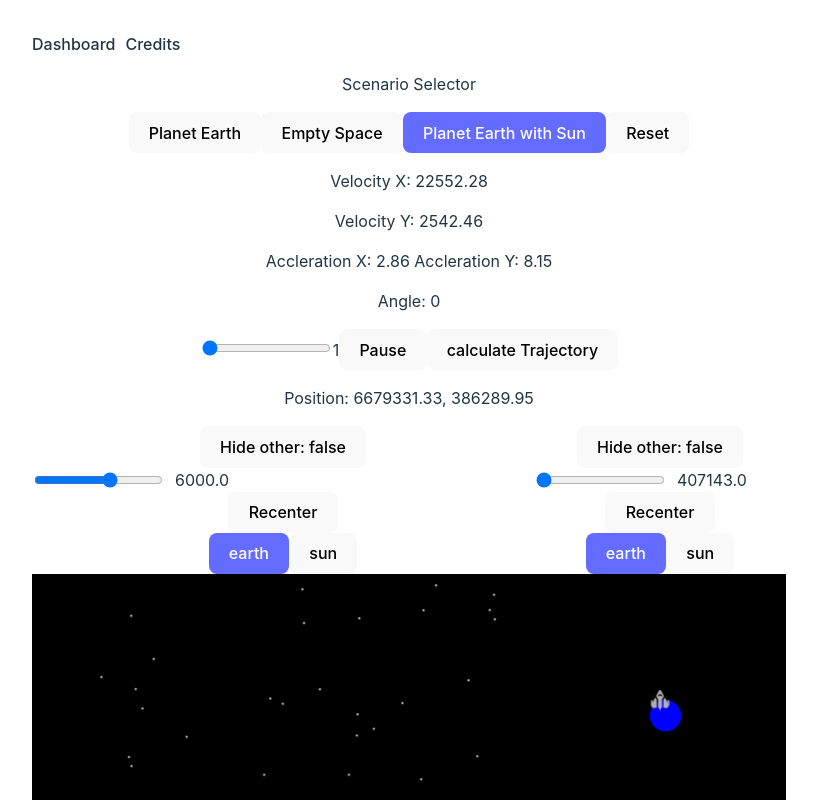
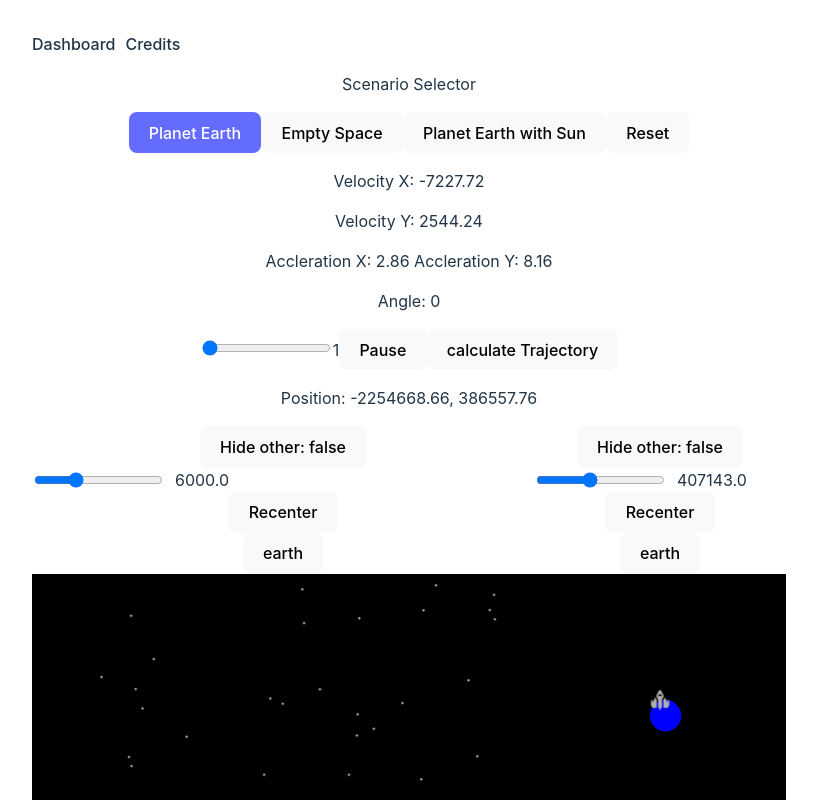
Before and after one commit to JosephRodolfo/space-ship-2, a Vue app: page / in a window 1280 px wide. Shown: the top 800 px of the page, without its empty margins (231-1048 px from the left). Built offline with nearby package versions, Linux system fonts and the light colour scheme.

Commit message:
make initializing scenario go through method rather than hard coding into store

```diff
--- a/src/components/Dashboard.vue
+++ b/src/components/Dashboard.vue
@@ -1,12 +1,13 @@
 <template>
+  <div v-if="currentScenario">
   <ScenarioSelector></ScenarioSelector>
-  <p>Velocity X: {{ currentScenario.ship.velocity.x!.toFixed(2) }}</p>
-  <p>Velocity Y: {{ currentScenario.ship.velocity.y!.toFixed(2) }}</p>
+  <p>Velocity X: {{ currentScenario!.ship.velocity.x!.toFixed(2) }}</p>
+  <p>Velocity Y: {{ currentScenario!.ship.velocity.y!.toFixed(2) }}</p>
   <p>
-    Accleration X: {{ currentScenario.ship.acceleration.x!.toFixed(2) }} Accleration Y:
-    {{ currentScenario.ship.acceleration.y?.toFixed(2) }}
+    Accleration X: {{ currentScenario!.ship.acceleration.x!.toFixed(2) }} Accleration Y:
+    {{ currentScenario!.ship.acceleration.y?.toFixed(2) }}
   </p>
-  <p>Angle: {{ (currentScenario.ship.rotationAngle * (180 / Math.PI)).toFixed(0) }}</p>
+  <p>Angle: {{ (currentScenario!.ship.rotationAngle * (180 / Math.PI)).toFixed(0) }}</p>
   <div class="speed-controls">
     <input type="range" :min="speedSettings.min" :max="speedSettings.max" :step="1" v-model="speed" />
     <span>{{ speed }}</span>
@@ -14,8 +15,8 @@
     <button @click="initCalculateTrajectory"> calculate Trajectory</button>
   </div>
   <p>
-    Position: {{ currentScenario.ship.position.x!.toFixed(2) }},
-    {{ currentScenario.ship.position.y!.toFixed(2) }}
+    Position: {{ currentScenario!.ship.position.x!.toFixed(2) }},
+    {{ currentScenario!.ship.position.y!.toFixed(2) }}
   </p>
   <div class="canvas-container">
     <CanvasWithControls
@@ -25,8 +26,8 @@
         maxValue: magnificationSettings.map.max,
         defaultMagnification: magnificationSettings.map.default,
       }"
-      :ship="currentScenario.ship"
-      :other-objects="currentScenario.otherBodies"
+      :ship="currentScenario!.ship"
+      :other-objects="currentScenario!.otherBodies"
       :background="true"
     ></CanvasWithControls>
     <CanvasWithControls
@@ -36,12 +37,13 @@
         maxValue: magnificationSettings.miniMap.max,
         defaultMagnification: magnificationSettings.miniMap.default,
       }"
-      :ship="currentScenario.ship"
-      :other-objects="currentScenario.otherBodies"
+      :ship="currentScenario!.ship"
+      :other-objects="currentScenario!.otherBodies"
       :background="false"
       :canvas-size="canvasSize"
     ></CanvasWithControls>
   </div>
+</div>
 </template>
 
 <script setup lang="ts">
@@ -59,10 +61,10 @@ const currentScenario = computed(() => {
   return mainStore.initialState;
 })
 const speedSettings = computed(() => {
-  return currentScenario.value.speedSettings;
+  return currentScenario.value!.speedSettings;
 })
 const magnificationSettings = computed(() => {
-  return currentScenario.value.magnificationSettings;
+  return currentScenario.value!.magnificationSettings;
 });
 const mainStore = useMainStore();
 let gameEngine: GameEngine;
@@ -72,10 +74,12 @@ const canvasSize = computed(() => ({
 }));
 const physics = new Physics();
 const currentReferenceBody = computed(() => {
+  if (!mainStore.initialState) return null;
   return mainStore.initialState.otherBodies.find((el) => el.name === mainStore.referenceBody);
 })
 
 function initCalculateTrajectory() {
+  if (!currentScenario.value) return;
     const relativeVelocity =
     currentReferenceBody.value
     ? physics.calculateRelativeVelocity(currentScenario.value.ship.velocity, currentReferenceBody.value!.velocity)
@@ -113,23 +117,23 @@ function initCalculateTrajectory() {
     });
 }
 
-watch(
-  () => currentScenario.value.ship.firingThruster,
-  (newVal, oldVal) => {
-    if (newVal !== false && oldVal !== true) {
-      return;
-    }
- initCalculateTrajectory();
-  }
-);
+// watch(
+//   () => currentScenario.value!.ship.firingThruster,
+//   (newVal, oldVal) => {
+//     if (newVal !== false && oldVal !== true) {
+//       return;
+//     }
+//  initCalculateTrajectory();
+//   }
+// );
 
 const initializeGameEngine = () => {
   if (gameEngine) {
     gameEngine.stop();
   }
   gameEngine = new GameEngine(
-    currentScenario.value.ship,
-    currentScenario.value.otherBodies,
+    currentScenario.value!.ship,
+    currentScenario.value!.otherBodies,
     keysPressed,
     speed,
     new Physics()
@@ -142,6 +146,7 @@ watch(currentScenario, () => {
 
 let worker: Worker;
 onMounted(() => {
+  mainStore.initializeScenario(1);
   initializeGameEngine();
   worker = new Worker(
     new URL("../workers/trajectoryWorker.ts", import.meta.url),
--- a/src/components/ScenarioSelector.vue
+++ b/src/components/ScenarioSelector.vue
@@ -27,7 +27,7 @@ function selectScenario(id: number) {
   selectedScenario.value = id;
 }
 onMounted(() => {
-  selectedScenario.value = mainStore.initialState.id;
+  selectedScenario.value = mainStore.initialState!.id;
 });
 function resetScenario() {
   mainStore.resetScenario();
--- a/src/store/store.ts
+++ b/src/store/store.ts
@@ -3,6 +3,7 @@ import { Vector2D } from '../interfaces';
 import { Ship } from '../entitites/ship';
 import { Planet } from '../entitites/planet';
 import { Scenario } from '../interfaces';
+import { CelestialBody } from '../entitites/celestialBody';
 const earthRadius = 6_371_000;
 const massStation = 420000;
 const distanceFromCenterOfEarth = 6_791_000;
@@ -98,9 +99,9 @@ export const useMainStore = defineStore('main', {
     loading: false,
     error: null,
     pause: false,
-    initialState: { ...initialState[2] },
+    initialState: null as Scenario|null,
     scenarioOptions: [...initialState],
-    referenceBody: initialState[2].referenceBody,
+    referenceBody: null as string|null,
   }),
   actions: {
     setTrajectoryData(data: Vector2D[]) {
@@ -116,20 +117,20 @@ export const useMainStore = defineStore('main', {
       this.pause = !this.pause;
     },
     setScenario(id: number) {
-      const originalScenario = originalScenarios.find(scenario => scenario.id === id);
-      if (originalScenario) {
-        this.initializeScenario(originalScenario);
+      if (id) {
+        this.initializeScenario(id);
       }
     },
 
     resetScenario() {
-      const currentScenarioId = this.initialState.id;
+      const currentScenarioId = this.initialState?.id;
       const originalScenario = originalScenarios.find(scenario => scenario.id === currentScenarioId);
       if (originalScenario) {
-        this.initializeScenario(originalScenario);
+        this.initializeScenario(currentScenarioId!);
       }
     },
-    initializeScenario(scenario: Scenario) {
+    initializeScenario(id: number) {
+      const scenario = this.scenarioOptions.find((el) => el.id === id);
       const clonedScenario = JSON.parse(JSON.stringify(scenario));
       this.setReferenceBody(clonedScenario.referenceBody);
       this.initialState = {
```
